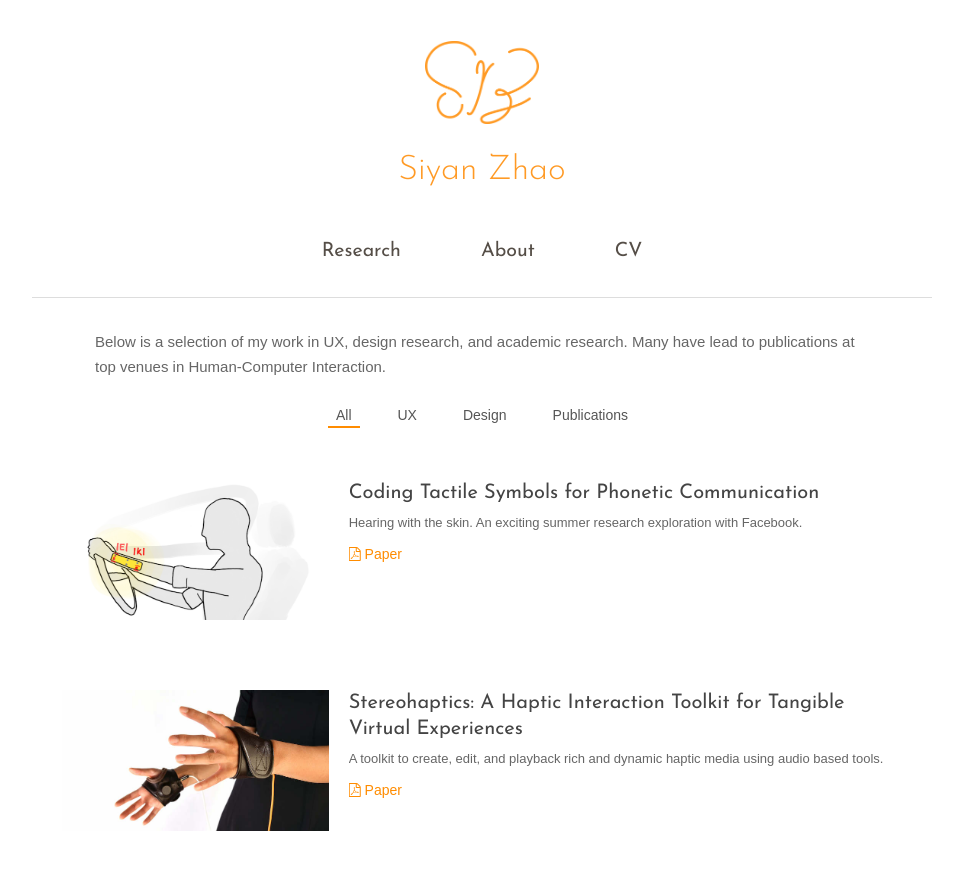
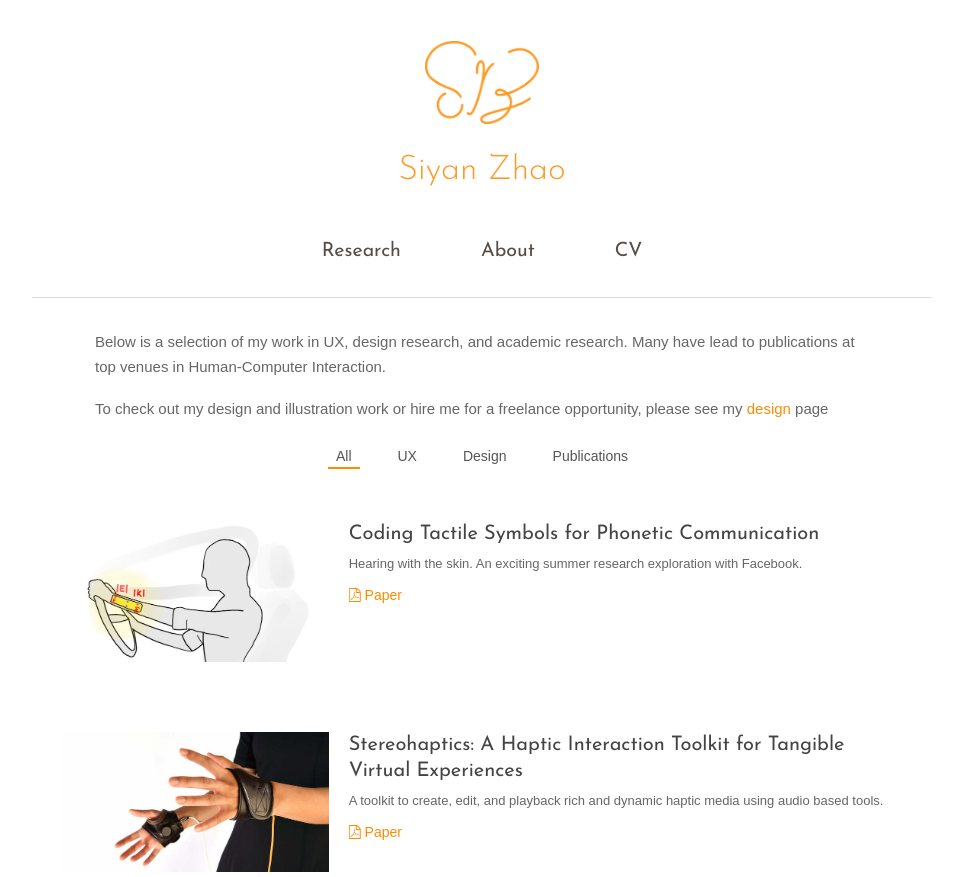
Before and after one commit to siyanz/siyanz.github.io, a Jekyll site: the page built from index.html, in a window 1280 px wide and 900 px high, cut to the strip 0-877 px from the top of the window. Shown: the whole strip, without its empty margins (158-1121 px from the left). Built offline with Jekyll 4.4.1, drawn with Linux system fonts in a browser that asks for light colours; nearby versions of some CDN libraries; some web fonts are replaced.

Commit message:
updated index page

```diff
--- a/index.html
+++ b/index.html
@@ -3,6 +3,7 @@ layout: page
 tagline:
 ---
 <p id="page-description"> Below is a selection of my work in UX, design research, and academic research. Many have lead to publications at top venues in Human-Computer Interaction.</p>
+<p id="page-description"> To check out my design and illustration work or hire me for a freelance opportunity, please see my <a href="{{ site.baseurl}}/design" target="_blank">design</a> page</p>
 <div class="category-menu">
   <ul class="category-tags">
     <!-- <li class="category-tag-li">Show: </li> -->
```
